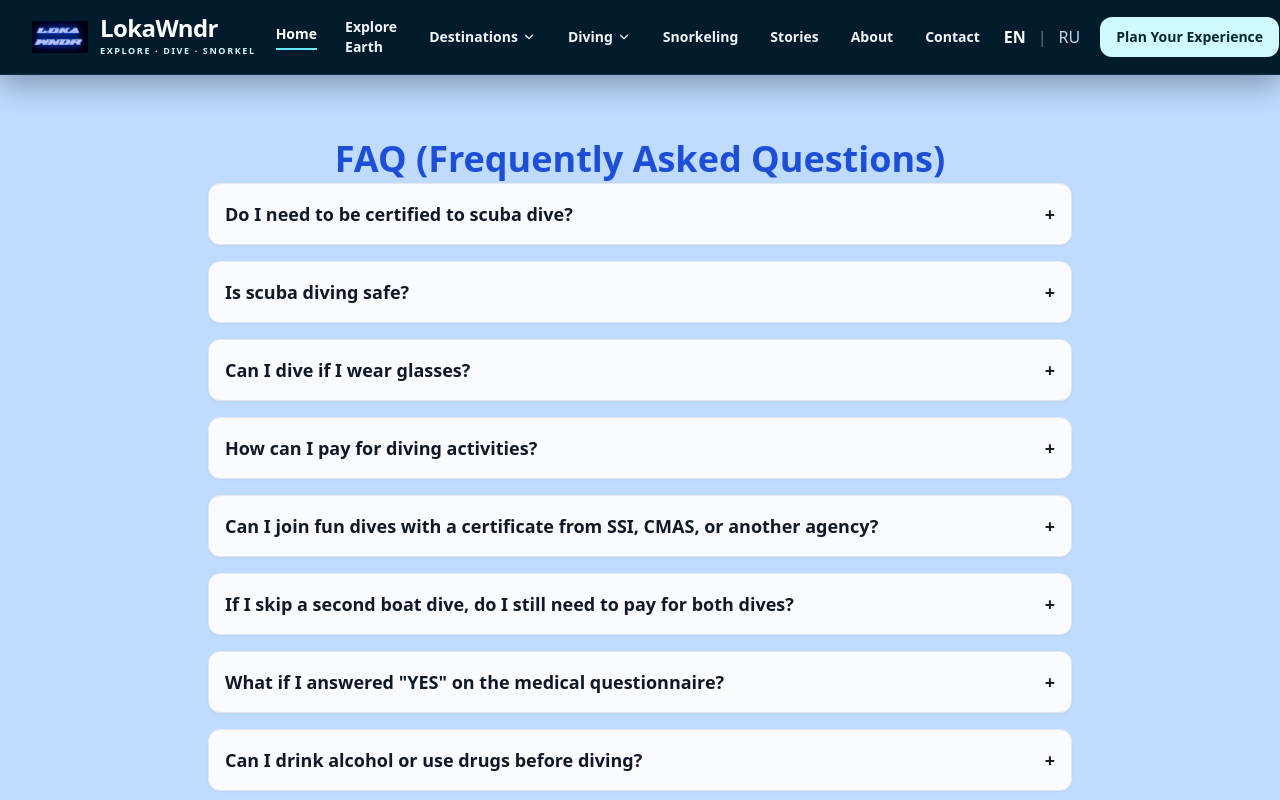
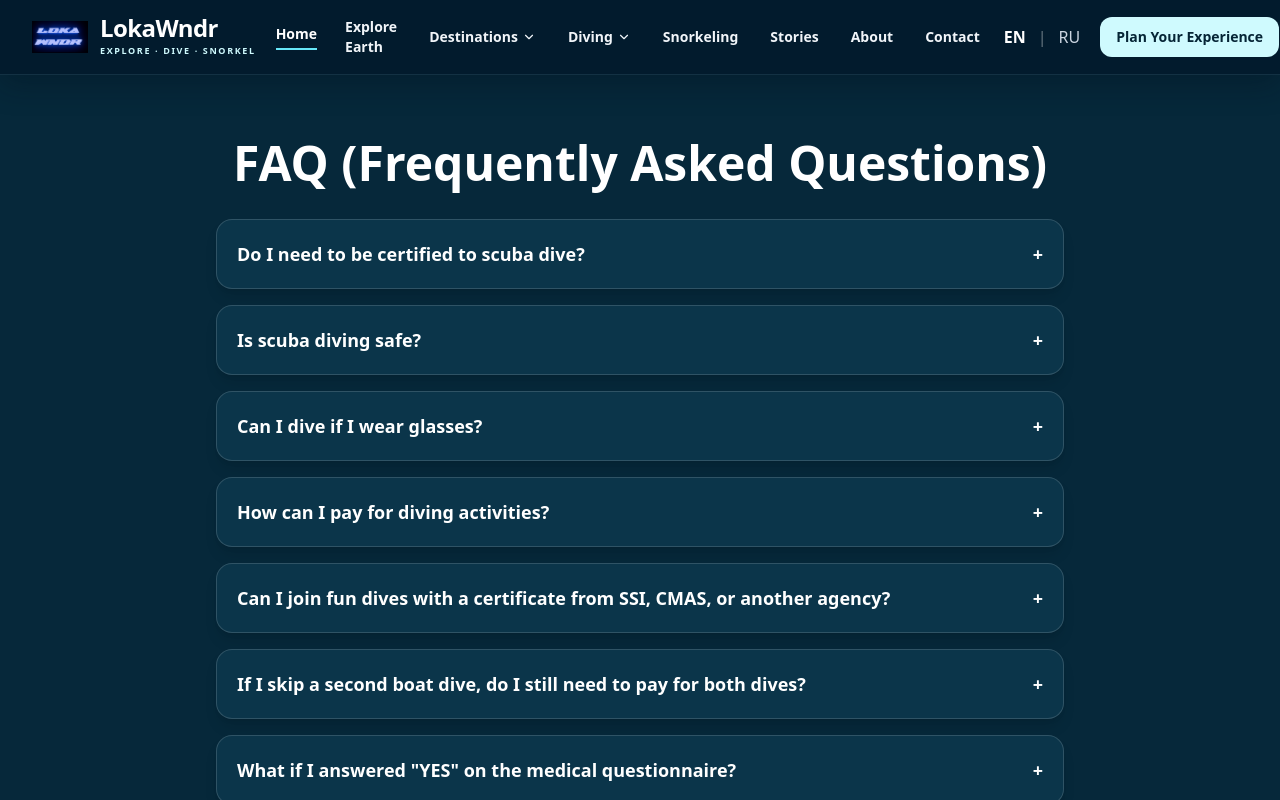
Before and after one commit to Tommysons/diving, a Next.js app: page /faq in a window 1280 px wide. Shown: the top 800 px of the page. Built offline with nearby package versions, Linux system fonts and the light colour scheme.

Commit message:
design: update bilingual FAQ accordion to ocean cards and accessible contrast

```diff
--- a/src/components/FAQSection.tsx
+++ b/src/components/FAQSection.tsx
@@ -15,10 +15,10 @@ export default function FAQSection() {
   const faqs: FAQItem[] = lang === 'en' ? faqsEN : faqsRU
 
   return (
-    <section className='relative bg-blue-200 py-16'>
-      <div className='relative z-10 max-w-4xl mx-auto px-4 text-gray-900'>
+    <section className='relative bg-[#06283a] py-12 md:py-16'>
+      <div className='relative z-10 max-w-4xl mx-auto px-5 sm:px-6 text-white'>
         <motion.h1
-          className='text-3xl md:text-4xl font-bold text-center text-blue-700 mb-1'
+          className='text-3xl md:text-5xl font-extrabold text-center text-white mb-8'
           initial={{ opacity: 0, y: -20 }}
           animate={{ opacity: 1, y: 0 }}
         >
@@ -36,7 +36,7 @@ export default function FAQSection() {
             return (
               <div
                 key={index}
-                className='bg-white/90 border rounded-xl p-4 shadow-sm'
+                className='bg-[#0b354a] border border-white/15 rounded-2xl p-5 shadow-lg'
               >
                 <button
                   aria-expanded={openIndex === index}
@@ -56,7 +56,7 @@ export default function FAQSection() {
                       animate={{ opacity: 1, height: 'auto' }}
                       exit={{ opacity: 0, height: 0 }}
                       transition={{ duration: 0.3 }}
-                      className='mt-3 text-gray-700 space-y-4'
+                      className='mt-3 text-slate-200 space-y-4'
                     >
                       <p>{faq.answer}</p>
 
@@ -69,7 +69,7 @@ export default function FAQSection() {
                                 : '/forms/medical-form-rus.pdf'
                             }
                             download
-                            className='bg-blue-600 text-white px-4 py-2 rounded-lg hover:bg-blue-700 transition'
+                            className='bg-cyan-100 text-[#073044] px-4 py-2 rounded-xl hover:bg-white transition'
                           >
                             {lang === 'en'
                               ? 'Download Medical Form'
@@ -78,7 +78,7 @@ export default function FAQSection() {
 
                           <button
                             onClick={() => setIsModalOpen(true)}
-                            className='bg-gray-800 text-white px-4 py-2 rounded-lg hover:bg-gray-900 transition'
+                            className='bg-[#075a74] text-white px-4 py-2 rounded-xl hover:bg-[#087b96] transition'
                           >
                             {lang === 'en'
                               ? 'View Fullscreen'
```
